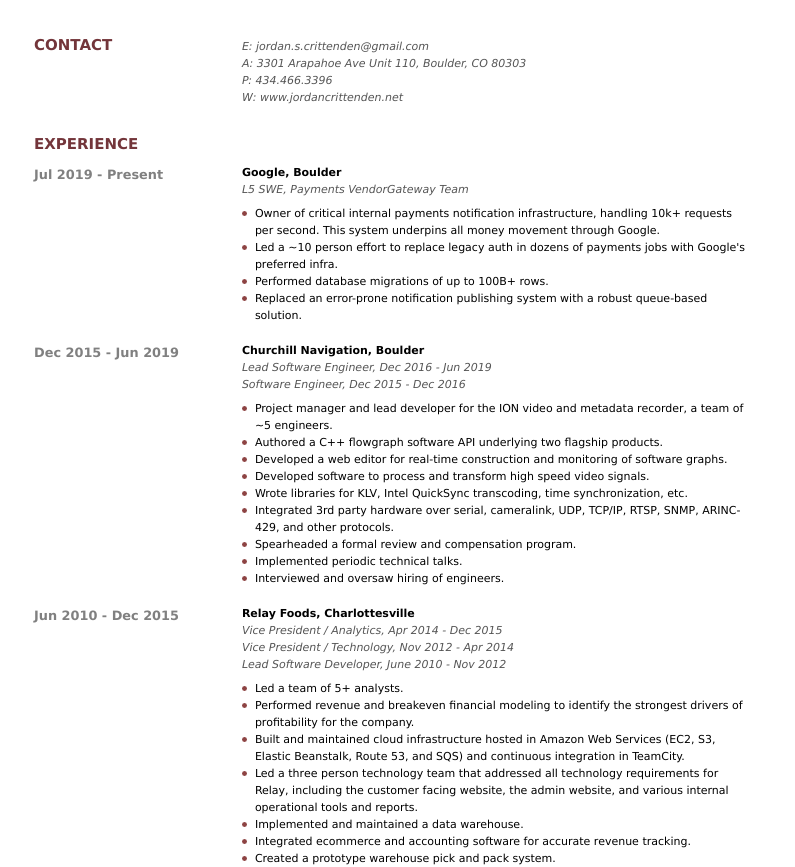
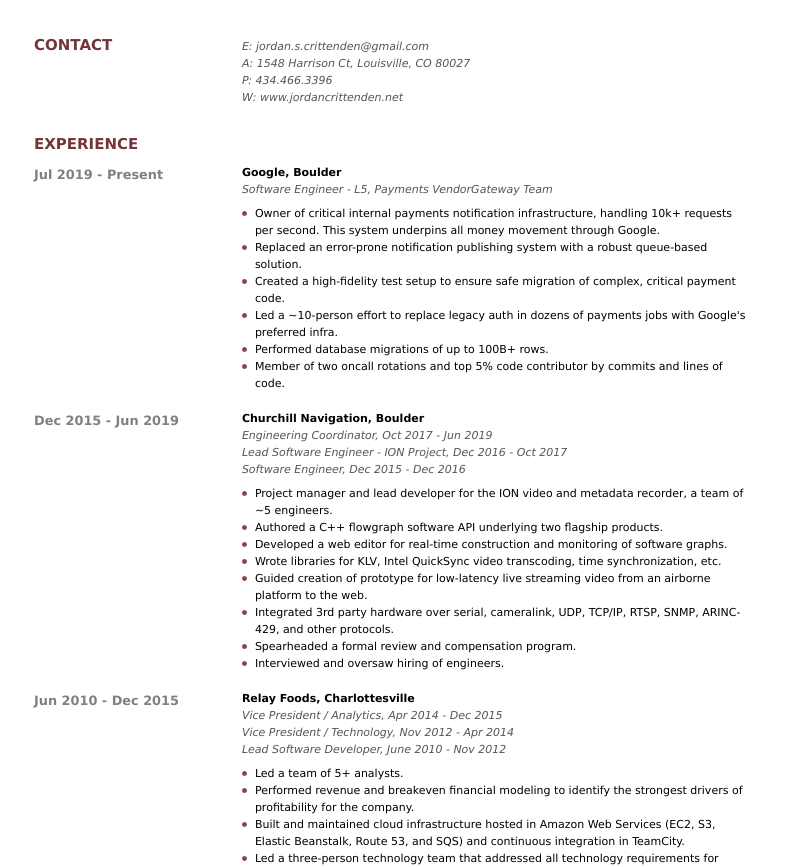
Before and after one commit to jordancrittenden/jordancrittenden, a website: page resumeprint.html in a window 1280 px wide. Shown: the part 92-959 px from the top of the page, without its empty margins (241-1036 px from the left). Drawn offline with Linux system fonts and the light colour scheme.

Commit message:
Update print resume

```diff
--- a/resumeprint.html
+++ b/resumeprint.html
@@ -75,19 +75,11 @@
 <div id="wrap">
   <h2 id="name">Jordan Crittenden</h2>
   <div id="content">
-    <!--<div class="section">
-      <h2>OBJECTIVE</h2>
-      <div class="content">
-        <p>Seeking a position in software engineering, with a focus on analytics, data modeling, and optimization</p>
-        <p>Seeking a position in embedded engineering, with a focus on signal processing and FPGA development</p>
-        <p>Seeking a position in systems and/or embedded programming with a focus on hardware interfaces.</p>
-      </div>
-    </div>-->
     <div class="section">
       <h2>CONTACT</h2>
       <div id="contact" class="content">
         <em>E: jordan.s.crittenden@gmail.com</em><br />
-        <em>A: 3301 Arapahoe Ave Unit 110, Boulder, CO 80303</em><br />
+        <em>A: 1548 Harrison Ct, Louisville, CO 80027</em><br />
         <em>P: 434.466.3396</em><br />
         <em>W: www.jordancrittenden.net</em>
       </div>
@@ -98,12 +90,14 @@
         <h3>Jul 2019 - Present</h3>
         <div class="content">
           <p>Google, Boulder</p>
-          <em>L5 SWE, Payments VendorGateway Team</em>
+          <em>Software Engineer - L5, Payments VendorGateway Team</em>
           <ul class="info">
             <li>Owner of critical internal payments notification infrastructure, handling 10k+ requests per second. This system underpins all money movement through Google.</li>
-            <li>Led a ~10 person effort to replace legacy auth in dozens of payments jobs with Google's preferred infra.</li>
+            <li>Replaced an error-prone notification publishing system with a robust queue-based solution.</li>
+            <li>Created a high-fidelity test setup to ensure safe migration of complex, critical payment code.</li>
+            <li>Led a ~10-person effort to replace legacy auth in dozens of payments jobs with Google's preferred infra.</li>
             <li>Performed database migrations of up to 100B+ rows.</li>
-            <li>Replaced an error-prone notification publishing system with a robust queue-based solution.</li>
+            <li>Member of two oncall rotations and top 5% code contributor by commits and lines of code.</li>
           </ul>
         </div>
       </div>
@@ -111,17 +105,17 @@
         <h3>Dec 2015 - Jun 2019</h3>
         <div class="content">
           <p>Churchill Navigation, Boulder</p>
-          <em>Lead Software Engineer, Dec 2016 - Jun 2019</em><br />
+          <em>Engineering Coordinator, Oct 2017 - Jun 2019</em><br />
+          <em>Lead Software Engineer - ION Project, Dec 2016 - Oct 2017</em><br />
           <em>Software Engineer, Dec 2015 - Dec 2016</em><br />
           <ul class="info">
             <li>Project manager and lead developer for the ION video and metadata recorder, a team of ~5 engineers.</li>
             <li>Authored a C++ flowgraph software API underlying two flagship products.</li>
             <li>Developed a web editor for real-time construction and monitoring of software graphs.</li>
-            <li>Developed software to process and transform high speed video signals.</li>
-            <li>Wrote libraries for KLV, Intel QuickSync transcoding, time synchronization, etc.</li>
+            <li>Wrote libraries for KLV, Intel QuickSync video transcoding, time synchronization, etc.</li>
+            <li>Guided creation of prototype for low-latency live streaming video from an airborne platform to the web.</li>
             <li>Integrated 3rd party hardware over serial, cameralink, UDP, TCP/IP, RTSP, SNMP, ARINC-429, and other protocols.</li>
             <li>Spearheaded a formal review and compensation program.</li>
-            <li>Implemented periodic technical talks.</li>
             <li>Interviewed and oversaw hiring of engineers.</li>
           </ul>
         </div>
@@ -137,9 +131,9 @@
             <li>Led a team of 5+ analysts.</li>
             <li>Performed revenue and breakeven financial modeling to identify the strongest drivers of profitability for the company.</li>
             <li>Built and maintained cloud infrastructure hosted in Amazon Web Services (EC2, S3, Elastic Beanstalk, Route 53, and SQS) and continuous integration in TeamCity.</li>
-            <li>Led a three person technology team that addressed all technology requirements for Relay, including the customer facing website, the admin website, and various internal operational tools and reports.</li>
+            <li>Led a three-person technology team that addressed all technology requirements for Relay, including the customer-facing website, the admin website, and various internal operational tools and reports.</li>
             <li>Implemented and maintained a data warehouse.</li>
-            <li>Integrated ecommerce and accounting software for accurate revenue tracking.</li>
+            <li>Integrated e-commerce and accounting software for accurate revenue tracking.</li>
             <li>Created a prototype warehouse pick and pack system.</li>
           </ul>
         </div>
@@ -150,7 +144,7 @@
           <p>Sandia National Laboratories, Albuquerque</p>
           <em>Member of the Technical Staff</em>
           <ul class="info">
-            <li>Lead primary signal processing development for a high speed FPGA downsampling, filtering, and communication application.</li>
+            <li>Lead primary signal processing development for a high-speed FPGA downsampling, filtering, and communication application.</li>
             <li>Performed maintenance and development on a subsystems monitoring tool for an airborne synthetic aperture radar (SAR) system.</li>
             <li>Initiated a ground-up rewrite of a SAR image visualization and exploration tool.</li>
           </ul>
```
Also changed, not shown: NetflixCover.txt (added, +7 -0 lines).
